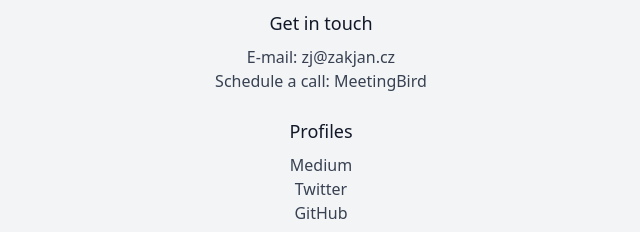
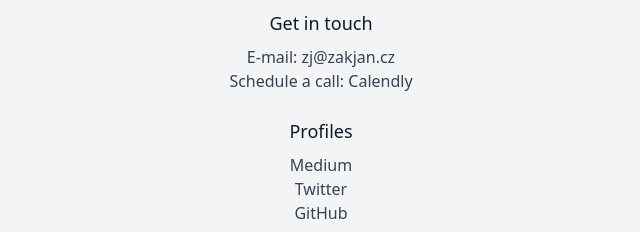
Before and after one commit to zakjan/zakjan, a plain HTML site: page index.html in a window 1280 px wide. Shown: the part 319-551 px from the top of the page, 319-959 px from the left. Drawn offline with nearby package versions, Linux system fonts and the light colour scheme.

Commit message:
Revert MeetingBird link back to Calendly

```diff
--- a/index.html
+++ b/index.html
@@ -23,7 +23,7 @@
       <p>
         E-mail: <a href="mailto:zj@zakjan.cz" class="text-orange-700 hover:text-orange-800">zj@zakjan.cz</a>
         <br>
-        Schedule a call: <a href="https://www.meetingbird.com/h/zakjan" class="text-orange-700 hover:text-orange-800">MeetingBird</a>
+        Schedule a call: <a href="https://calendly.com/zakjan" class="text-orange-700 hover:text-orange-800">Calendly</a>
       </p>
     </div>
 
```
